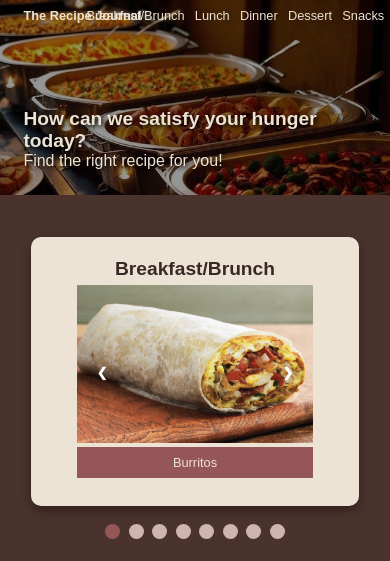
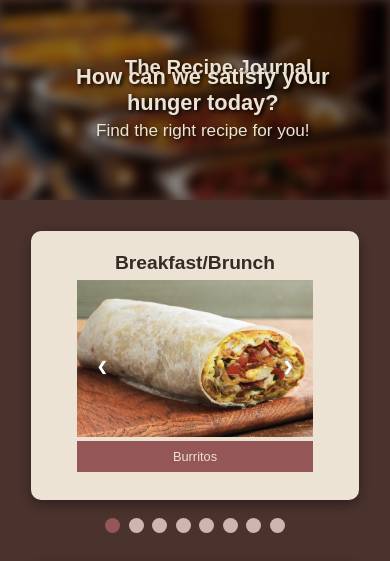
Before and after one commit to Alyen28/The-Recipe-Journal, a plain HTML site: page index.html in a window 390 px wide. Shown: the top 561 px of the page. Drawn offline with Linux system fonts and the light colour scheme; a web font is replaced by a local one.

Commit message:
Improve responsivity
Improving responsivity of the main page, specially the hero image

```diff
--- a/index.html
+++ b/index.html
@@ -16,7 +16,6 @@
 
 <body class="main-body">
   <div id="hero-container">
-    <header>
     <img class="hero-image" src="assets/buffet.jpg" />
     <div class="navbar-container">
       <nav class="navbar">
@@ -43,7 +42,6 @@
       <p class="hero-subtitle">Find the right recipe for you!</p>
       <a href="#breakfast-link"><button class="explore-button">Explore</button></a>
     </div>
-    </header>
   </div>
 
   <main class="main">
--- a/style.css
+++ b/style.css
@@ -120,11 +120,14 @@ body {
 /* STYLE HERO IMAGE */
 #hero-container {
   position: relative;
+  overflow: hidden;
+  width: 100%;
 }
 
 .hero-image {
   width: 100%;
-  height: auto;
+  height: 100%;
+  display: block;
 }
 
 .hero-text-container {
@@ -247,7 +250,7 @@ body {
 .footer-container0 {
   display: flex;
   flex-direction: row;
-  gap: 50px;
+  gap: 64px;
 }
 
 .footer-main {
@@ -522,9 +525,6 @@ select:hover {
   .footer-main {
     max-width: 32%;
   }
-  .footer-container {
-    padding: 4% 6%;
-  }
   .prev {
     left: 4.5em;
   }
@@ -534,10 +534,51 @@ select:hover {
 }
 
 @media (max-width: 1000px) {
+  .main {
+    margin-top: 7%;
+  }
+  .left-container {
+    position: absolute;
+    top: 24%;
+    left: 26%;
+    margin: 2% 6%;
+    font-size: clamp(1rem, 5.2vw, 6rem);
+    font-weight: 600;
+    text-shadow: 2px 2px 4px black;
+  }
+  .right-container {
+    display: none;
+  }
+  #hero-container {
+    height: clamp(200px, 50vw, 490px);
+  }
+  .hero-text-container {
+    position: absolute;
+    bottom: 18%;
+    left: 4%;
+    color: #ece3d4;
+    text-shadow: 2px 2px 4px black;
+    text-align: center;
+  }
+  .hero-title {
+    font-size: clamp(1.2rem, 5.6vw, 6rem);
+  }
+  .hero-subtitle {
+    font-size: clamp(0.6rem, 4.4vw, 6rem);
+    font-weight: 400;
+    margin-top: 1%;
+  }
+  .hero-image {
+    filter: blur(6px);
+  }
+  .explore-button {
+    display: none;
+  }
   .footer-container {
     flex-direction: column;
     gap: 32px;
-    padding: 6% 8%;
+    padding: 6% 6%;
+    padding-right: 3%;
   }
   .footer-main,
   .footer-contact,
@@ -582,7 +623,6 @@ select:hover {
   .ingredients-container li {
     margin-right: 0;
   }
-
   .steps-container li {
     margin-right: 0;
   }
@@ -592,14 +632,9 @@ select:hover {
   .recipes-container {
     padding: 21px 28px;
   }
-  .explore-button {
-    display: none;
-  }
-  .hero-subtitle {
-    margin-bottom: 7%;
-  }
   .main {
     margin: 2% 8%;
+    margin-top: 8%;
   }
   .main0 {
     margin: 2% 6.5%;
```
Also changed, not shown: dessert/brigadeiro.html (+1 -1 lines), dessert/brownie.html (+1 -1 lines), dessert/cheesecake.html (+1 -1 lines), dessert/pave.html (+1 -1 lines), dessert/pudim.html (+1 -1 lines), snacks/bruschetta.html (+1 -1 lines). Lines whose indentation alone changed are shown as unchanged.
